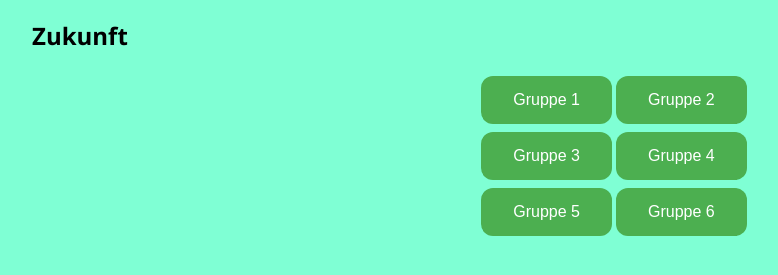
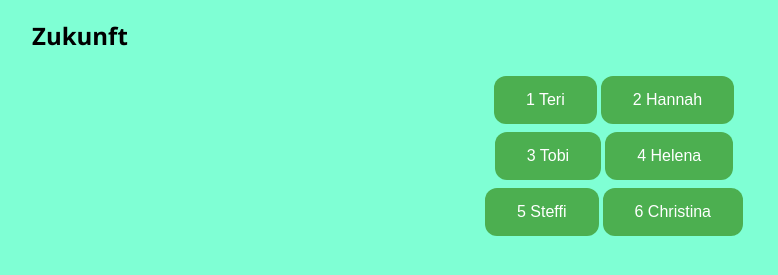
Before and after one commit to annschu-debug/Sommerlager24, a plain HTML site: page index.html in a window 1280 px wide. Shown: the part 67-342 px from the top of the page, without its empty margins (26-804 px from the left). Drawn offline with nearby package versions, Linux system fonts and the light colour scheme.

Commit message:
Update index.html

```diff
--- a/index.html
+++ b/index.html
@@ -58,7 +58,7 @@
     <h2>Zukunft</h2>
 
     <div class="Buttons">
-        <button class="styled-button" onclick="Gruppe1()">Gruppe 1</button>
+        <button class="styled-button" onclick="Gruppe1()">1 Teri</button>
         <script>
             function Gruppe1() {
                 window.location.href = 'Gruppe1.html';
@@ -66,7 +66,7 @@
         </script>
 
 
-        <button class="styled-button" onclick="Gruppe2()">Gruppe 2</button>
+        <button class="styled-button" onclick="Gruppe2()">2 Hannah</button>
         <script>
             function Gruppe2() {
                 window.location.href = 'Gruppe2.html';
@@ -75,7 +75,7 @@
     </div>
 
     <div class="Buttons">
-        <button class="styled-button" onclick="Gruppe3()">Gruppe 3</button>
+        <button class="styled-button" onclick="Gruppe3()">3 Tobi</button>
         <script>
             function Gruppe3() {
                 window.location.href = 'Gruppe3.html';
@@ -83,7 +83,7 @@
         </script>
 
 
-        <button class="styled-button" onclick="Gruppe4()">Gruppe 4</button>
+        <button class="styled-button" onclick="Gruppe4()">4 Helena</button>
         <script>
             function Gruppe4() {
                 window.location.href = 'Gruppe4.html';
@@ -92,14 +92,14 @@
     </div>
 
     <div class="Buttons">
-        <button class="styled-button" onclick="Gruppe5()">Gruppe 5</button>
+        <button class="styled-button" onclick="Gruppe5()">5 Steffi</button>
         <script>
             function Gruppe5() {
                 window.location.href = 'Gruppe5.html';
             }
         </script>
 
-        <button class="styled-button" onclick="Gruppe6()">Gruppe 6</button>
+        <button class="styled-button" onclick="Gruppe6()">6 Christina</button>
         <script>
             function Gruppe6() {
                 window.location.href = 'Gruppe6.html';
```
